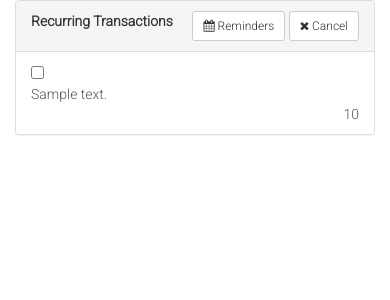
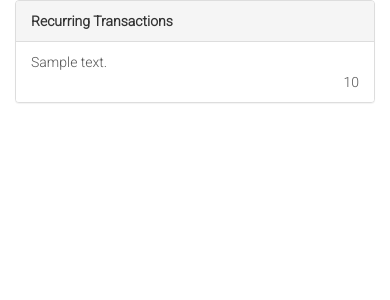
Before and after one commit to hamik112/jaypeak, a Python web app: template jaypeak/templates/transactions/recurring_transactions.html in a window 390 px wide. Shown: the top 300 px of the page. Run offline with Jinja, Linux system fonts and the light colour scheme; the template is opened without the code that fills it: most values are stand-ins (such as "Sample title", 1, 10 or a date in 2020); some libraries are stand-ins or nearby versions.

```diff
--- a/jaypeak/templates/transactions/recurring_transactions.html
+++ b/jaypeak/templates/transactions/recurring_transactions.html
@@ -6,17 +6,6 @@
         <!-- Default panel contents -->
         <div class="panel-heading clearfix">
             <strong>Recurring Transactions</strong>
-            <span class="pull-right">
-                <button class="btn btn-sm btn-default">
-                    <i class="fa fa-calendar"></i>
-                    Reminders
-                </button>
-                <button class="btn btn-sm btn-default">
-                    <i class="fa fa-remove"></i>
-                    Cancel
-                </button>
-
-            </span>
         </div>
         <!-- List group -->
 
@@ -31,12 +20,10 @@
 
 
 {% macro recurring_transaction_li(recurring_transaction) -%}
-<a href="#" class="list-group-item">
+<a href="{{ url_for('transactions.recurring_transaction', id=recurring_transaction.id) }}"
+   class="list-group-item">
     <div class="row">
-        <div class="col-sm-1">
-            <input type="checkbox">
-        </div>
-        <div class="col-sm-9">
+        <div class="col-sm-10">
             {{ recurring_transaction.description }}
         </div>
         <div class="col-sm-2">
```
Also changed, not shown: jaypeak/transactions/views.py (+35 -17 lines).
